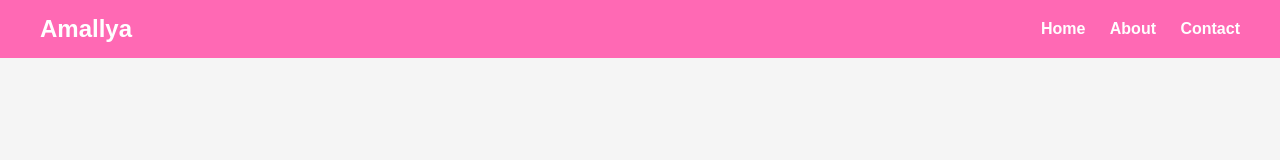
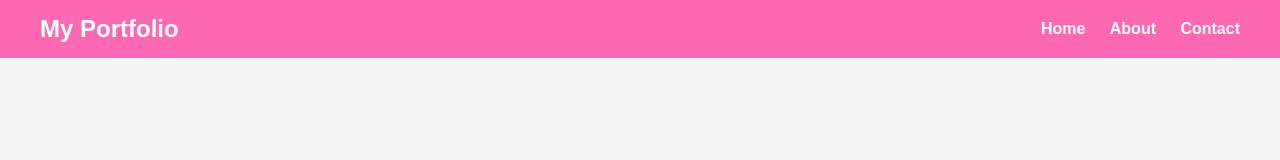
Before and after one commit to yaa38636-ui/portfolio-pribadi, a plain HTML site: page index.html in a window 1280 px wide. Shown: the top 160 px of the page. Drawn offline with Linux system fonts and the light colour scheme.

Commit message:
Add files via upload

```diff
--- a/index.html
+++ b/index.html
@@ -9,8 +9,7 @@
 <body>
 
     <nav>
-        <h2>Amallya</h2>
-
+        <h2>My Portfolio</h2>
         <div class="menu">
             <a href="index.html">Home</a>
             <a href="about.html">About</a>
```
